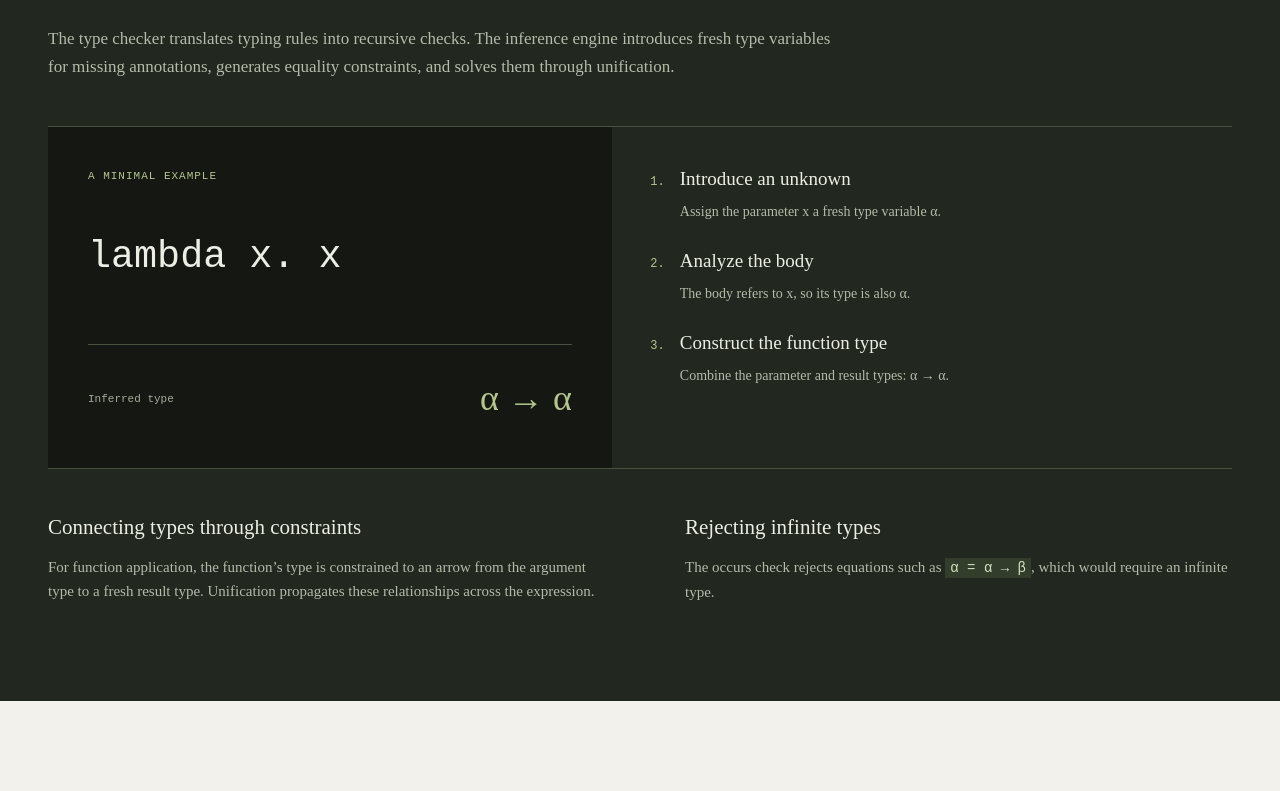
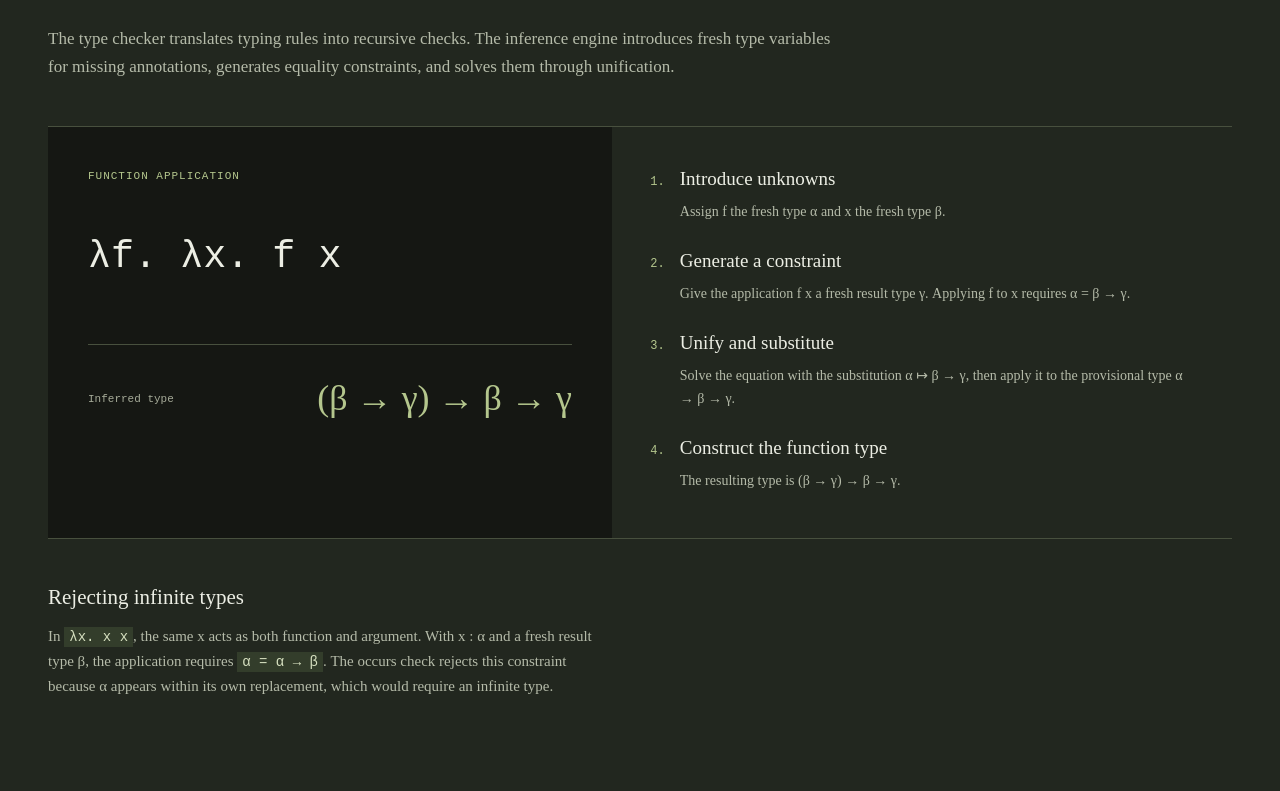
Before and after one commit to Jie-Tiao/my-website, an Astro site: page /projects/cs162 in a window 1280 px wide. Shown: the part 3469-4260 px from the top of the page. Built offline with nearby package versions, Linux system fonts and the light colour scheme; Astro itself is replaced by a stand-in of ours.

Commit message:
Update cs162.astro

```diff
--- a/src/pages/projects/cs162.astro
+++ b/src/pages/projects/cs162.astro
@@ -5,14 +5,15 @@ import ProjectFooter from '../../components/ProjectFooter.astro';
 const title = 'λ⁺ Interpreter & Type Inference';
 const contributions = [
   ['01', 'Evaluation', 'Free-variable analysis, substitution, and call-by-value function application.'],
-  ['02', 'Language extensions', 'Arithmetic, conditionals, lists, pattern matching, and recursive definitions.'],
+  ['02', 'Additional language constructs', 'Arithmetic, conditionals, lists, pattern matching, and recursive definitions.'],
   ['03', 'Static analysis', 'Environment-based type checking and constraint-based type inference.'],
   ['04', 'Constraint solving', 'Type substitution and unification with an occurs check.'],
 ];
 const steps = [
-  ['Introduce an unknown', 'Assign the parameter x a fresh type variable α.'],
-  ['Analyze the body', 'The body refers to x, so its type is also α.'],
-  ['Construct the function type', 'Combine the parameter and result types: α → α.'],
+  ['Introduce unknowns', 'Assign f the fresh type α and x the fresh type β.'],
+  ['Generate a constraint', 'Give the application f x a fresh result type γ. Applying f to x requires α = β → γ.'],
+  ['Unify and substitute', 'Solve the equation with the substitution α ↦ β → γ, then apply it to the provisional type α → β → γ.'],
+  ['Construct the function type', 'The resulting type is (β → γ) → β → γ.'],
 ];
 ---
 <!doctype html>
@@ -43,7 +44,7 @@ const steps = [
         <p class="eyebrow">01 / Implementation scope</p><h2 id="contribution-title">My contribution</h2>
         <p class="section-intro">The course supplied the AST, parser, supporting utilities, and interactive interface. Within that framework, I implemented the following core algorithms.</p>
         <div class="cards">{contributions.map(([number, heading, description]) => <article class="card"><span class="number">{number}</span><h3>{heading}</h3><p>{description}</p></article>)}</div>
-        <p class="aside">Additional work: simultaneous substitution, alpha-equivalence checking, lazy internal choices, and type cardinality calculations.</p>
+        <p class="aside">Additional work: simultaneous substitution and alpha-equivalence checking.</p>
       </section>
 
       <section id="interpreter" class="interpreter" aria-labelledby="interpreter-title">
@@ -57,11 +58,11 @@ const steps = [
       <section id="inference" aria-labelledby="inference-title">
         <p class="eyebrow">03 / Static analysis</p><h2 id="inference-title">From type checking<br />to type inference.</h2>
         <p class="section-intro">The type checker translates typing rules into recursive checks. The inference engine introduces fresh type variables for missing annotations, generates equality constraints, and solves them through unification.</p>
-        <div class="example"><div class="expression"><p class="eyebrow">A minimal example</p><pre><code>lambda x. x</code></pre><div class="result"><span>Inferred type</span><strong>α → α</strong></div></div><ol>{steps.map(([heading, description]) => <li><h3>{heading}</h3><p>{description}</p></li>)}</ol></div>
-        <div class="columns"><div><h3>Connecting types through constraints</h3><p>For function application, the function’s type is constrained to an arrow from the argument type to a fresh result type. Unification propagates these relationships across the expression.</p></div><div><h3>Rejecting infinite types</h3><p>The occurs check rejects equations such as <code>α = α → β</code>, which would require an infinite type.</p></div></div>
+        <div class="example"><div class="expression"><p class="eyebrow">Function application</p><pre><code>λf. λx. f x</code></pre><div class="result"><span>Inferred type</span><strong>(β → γ) → β → γ</strong></div></div><ol>{steps.map(([heading, description]) => <li><h3>{heading}</h3><p>{description}</p></li>)}</ol></div>
+        <div class="columns"><div><h3>Rejecting infinite types</h3><p>In <code>λx. x x</code>, the same x acts as both function and argument. With x : α and a fresh result type β, the application requires <code>α = α → β</code>. The occurs check rejects this constraint because α appears within its own replacement, which would require an infinite type.</p></div></div>
       </section>
 
-      <section id="takeaway" class="reflection" aria-labelledby="reflection-title"><p class="eyebrow">04 / Reflection</p><h2 id="reflection-title">Formal ideas, executable systems.</h2><p>Evaluation rules became recursive interpreter cases; typing judgments became environment-based checks; and unknown types became constraints that could be solved systematically.</p><p>The project strengthened my understanding of variable scope, recursive data structures, and the distinction between runtime evaluation and static analysis—foundations relevant to scripting systems and language tools in graphics and game development.</p></section>
+      <section id="takeaway" class="reflection" aria-labelledby="reflection-title"><p class="eyebrow">04 / Reflection</p><h2 id="reflection-title">Formal ideas, executable systems.</h2><p>Evaluation rules became recursive interpreter cases; typing judgments became environment-based checks; and unknown types became constraints that could be solved systematically.</p><p>The project deepened my understanding of how bindings determine variable scope, how expressions evaluate at runtime, and how static analysis reasons about a program before execution.</p></section>
     </main>
     <ProjectFooter />
   </body>
@@ -89,7 +90,7 @@ const steps = [
   .flow{display:flex;align-items:center;justify-content:space-between;gap:16px;padding:24px;margin:40px 0 18px;border-block:1px solid #cfd3c3;background:#e8e9df;font-family:monospace;font-size:12px;color:#657a42}.flow b{display:block;position:relative;flex:0 0 48px;min-width:48px;max-width:48px;height:12px;color:#72834e}.flow b::before{content:"";position:absolute;left:0;right:1px;top:5px;border-top:1.5px solid currentColor}.flow b::after{content:"";position:absolute;right:2px;top:2px;width:7px;height:7px;border-top:1.5px solid currentColor;border-right:1.5px solid currentColor;transform:rotate(45deg)}
   code{font-family:monospace;font-size:14px;background:#e6e7dd;color:#48583a;border-radius:0}
   #inference{width:100%;background:#22271f;color:#eceee4;padding-inline:max(48px,calc((100% - 1200px)/2));border:0}#inference p{color:#b5bba9}#inference .eyebrow{color:#b4c68d}#inference code{background:#333d2b;color:#d5dfbf}
-  .example{display:grid;grid-template-columns:1fr 1.1fr;border-block:1px solid #48503e;margin:45px 0}.expression{padding:40px;background:#151713;min-width:0}.expression pre{padding:0;background:transparent;border-radius:0;font-size:clamp(24px,3vw,40px);white-space:pre-wrap;overflow-wrap:anywhere;margin:40px 0 55px}.expression pre code{font-size:inherit;background:transparent!important;color:#eceee4!important;padding:0}.result{border-top:1px solid #48503e;padding-top:24px;display:flex;justify-content:space-between;align-items:center;gap:16px}.result span{font-family:monospace;font-size:11px;color:#a6ab99}.result strong{font-size:36px;font-weight:400;color:#b4c68d}.example ol{margin:0;padding:40px 35px 20px 60px}.example li{padding-left:8px;margin-bottom:26px}.example li::marker{color:#b4c68d;font-family:monospace;font-size:12px}.example h3{font-size:19px;margin-bottom:8px}.example li p{font-size:14px;margin:0}
+  .example{display:grid;grid-template-columns:1fr 1.1fr;border-block:1px solid #48503e;margin:45px 0}.expression{padding:40px;background:#151713;min-width:0}.expression pre{padding:0;background:transparent;border-radius:0;font-size:clamp(24px,3vw,40px);white-space:pre-wrap;overflow-wrap:anywhere;margin:40px 0 55px}.expression pre code{font-size:inherit;background:transparent!important;color:#eceee4!important;padding:0}.result{border-top:1px solid #48503e;padding-top:24px;display:flex;flex-wrap:wrap;justify-content:space-between;align-items:center;gap:16px}.result span{font-family:monospace;font-size:11px;color:#a6ab99}.result strong{font-size:clamp(24px,3vw,36px);font-weight:400;color:#b4c68d}.example ol{margin:0;padding:40px 35px 20px 60px}.example li{padding-left:8px;margin-bottom:26px}.example li::marker{color:#b4c68d;font-family:monospace;font-size:12px}.example h3{font-size:19px;margin-bottom:8px}.example li p{font-size:14px;margin:0}
   .reflection{border:0}.reflection>p:not(.eyebrow){max-width:800px}.reflection>h2+p{font-size:26px;line-height:1.5;color:#404a36;letter-spacing:-.02em}
   .skip{position:absolute;top:-100px;left:20px;background:white;padding:12px;z-index:20}.skip:focus{top:10px}
   @media(max-width:900px){.hero,.cover,section,.chapter-nav>div{width:calc(100% - 48px)}.overview,.columns{gap:40px}.cards{grid-template-columns:repeat(2,minmax(0,1fr));gap:30px}#inference{padding-inline:24px}.kicker{font-size:10px}.flow{gap:10px;padding-inline:16px;font-size:11px}}
```
